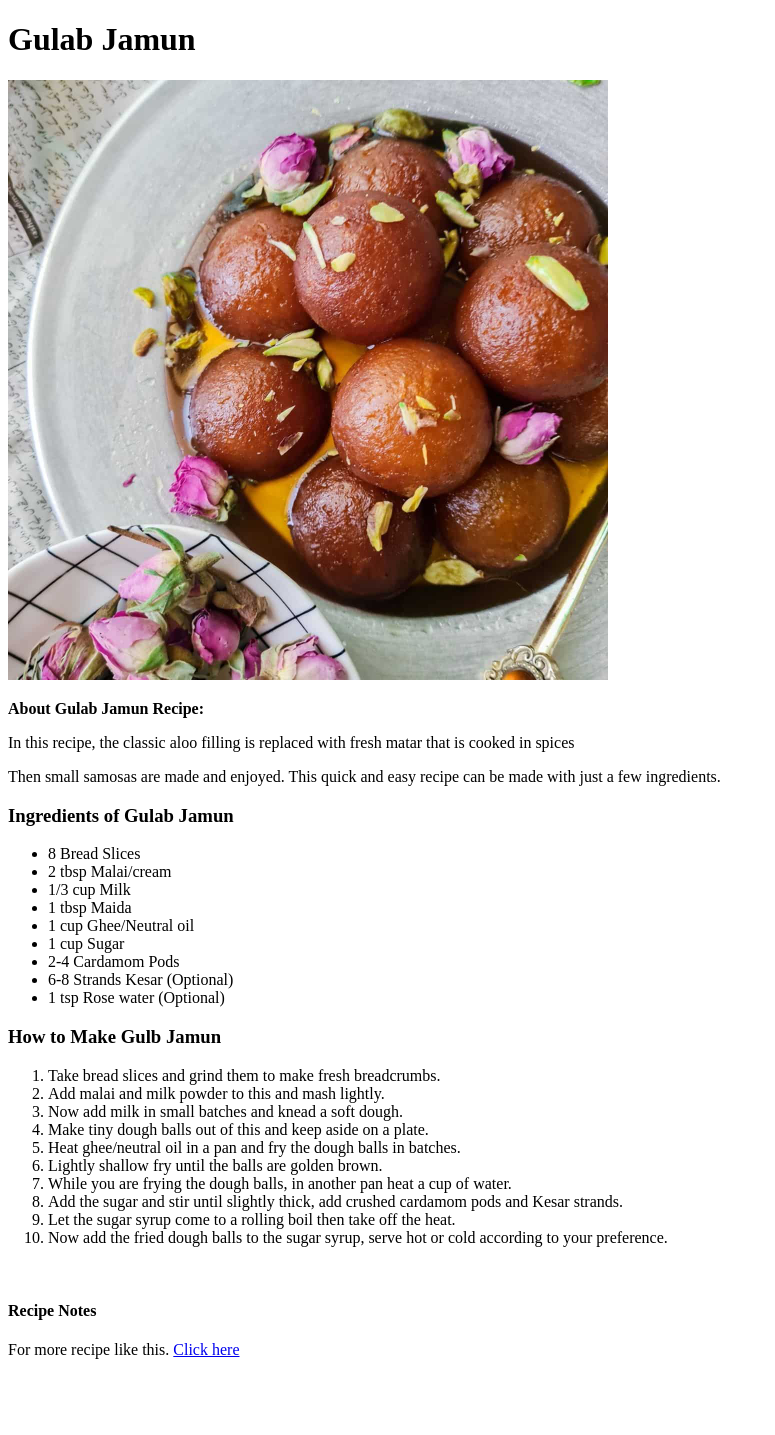
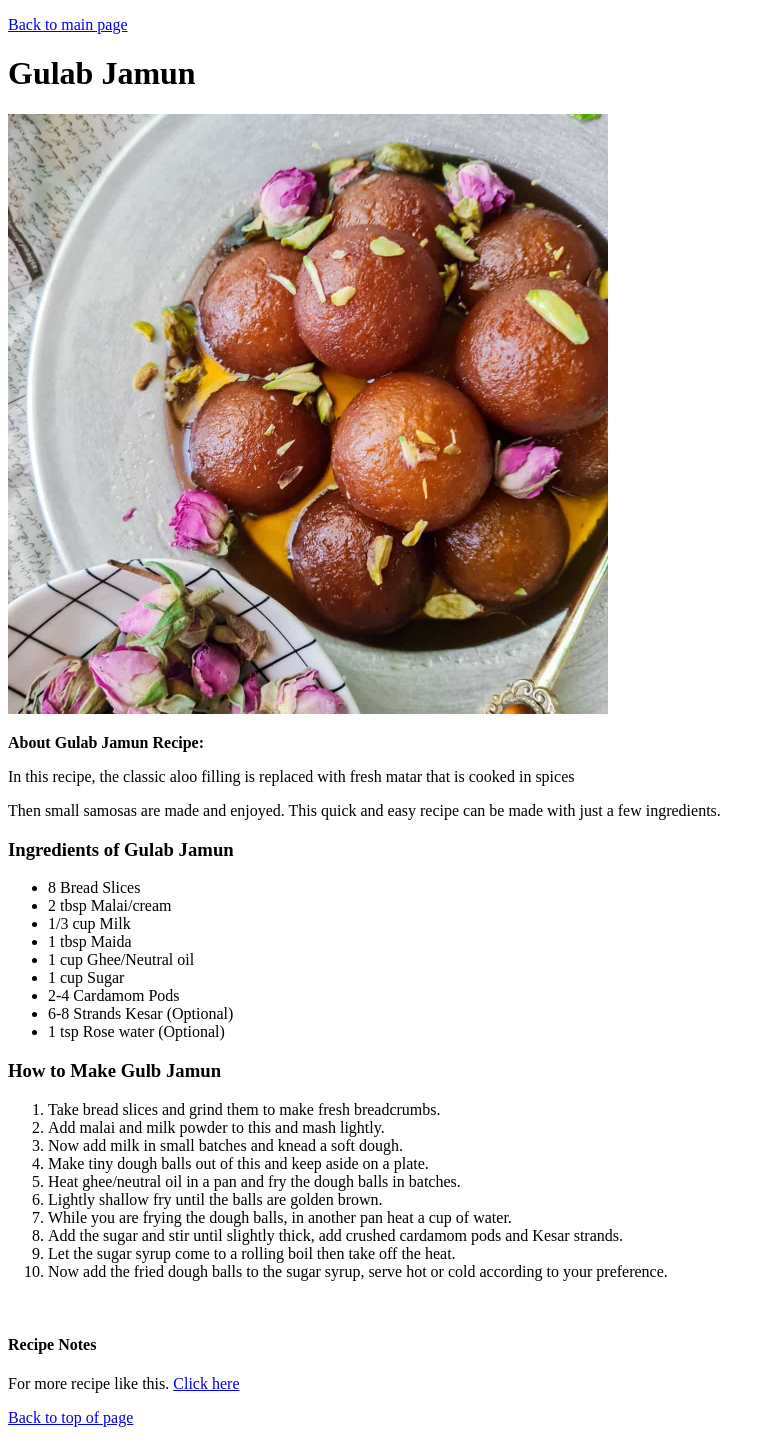
Before and after one commit to Md-Adnan-Abir/odin-recipes, a plain HTML site: page recipes/gulab-jamun.html in a window 1280 px wide. Shown: the whole page, without its empty margins (0-775 px from the left). Before the commit the page ends 1375 px from the top, so only its background shows below. Drawn offline with Linux system fonts and the light colour scheme.

Commit message:
add "Back to main page" and "Return top" option

```diff
--- a/recipes/gulab-jamun.html
+++ b/recipes/gulab-jamun.html
@@ -5,6 +5,7 @@
         <title>Gulab Jamun</title>
     </head>
     <body>
+        <p><a href="../index.html">Back to main page</a> </p>
         <h1>Gulab Jamun</h1>
         <img src="../images/gulab-jamun-1200x1200.jpg" alt="Gulab Jamun" style="width:600px;height:600px;">
         <p><strong>About Gulab Jamun Recipe: </strong></p>
@@ -40,5 +41,6 @@
         <br>
         <h4>Recipe Notes</h4>
         <p>For more recipe like this. <a href="https://food.ndtv.com/recipe-homemade-bread-gulab-jamun-955494">Click here</a></p>
+        <a href="#top">Back to top of page</a>
     </body>
 </html>
```
Also changed, not shown: recipes/matar-samosa.html (+2 -0 lines), recipes/mutton-biryani.html (+2 -0 lines).
